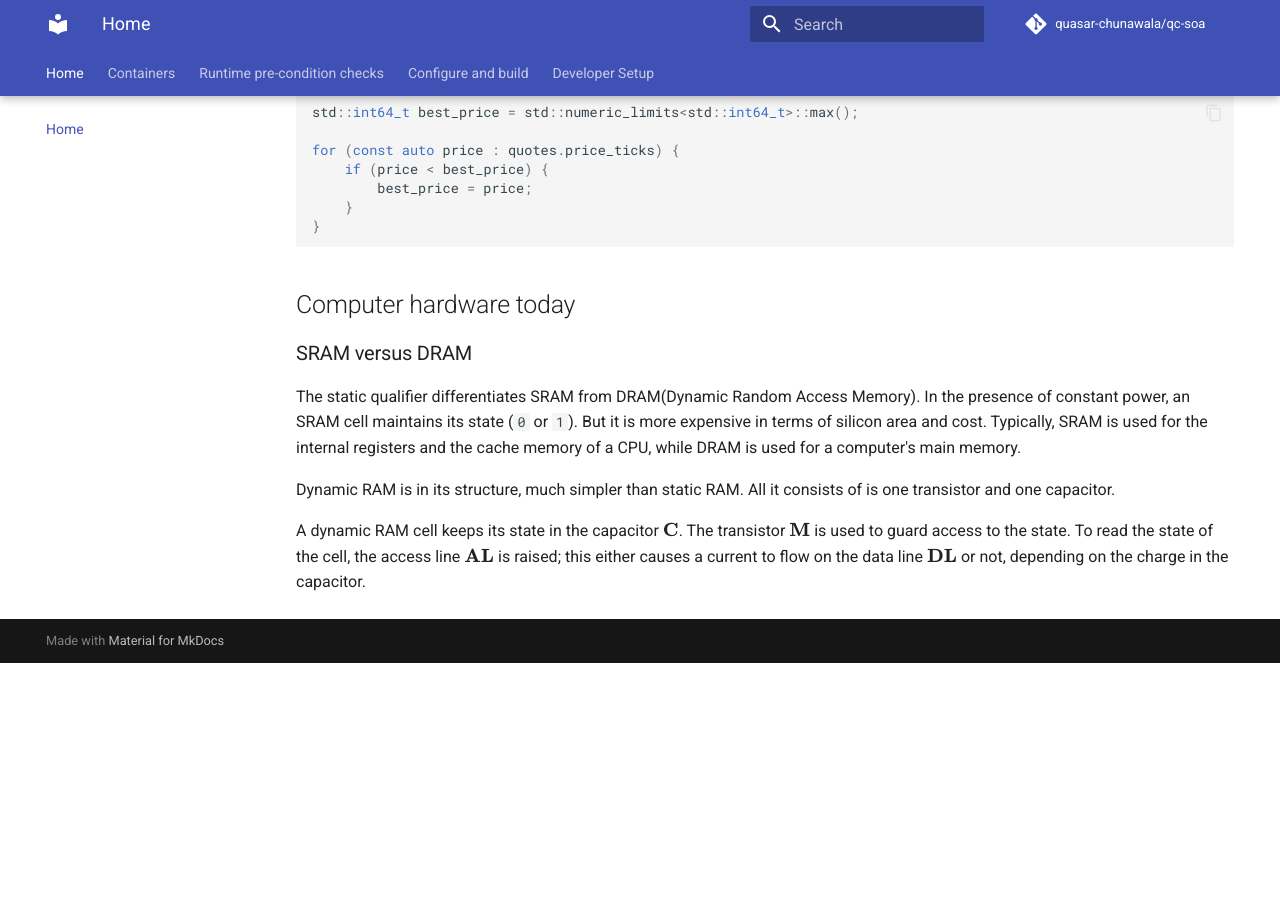
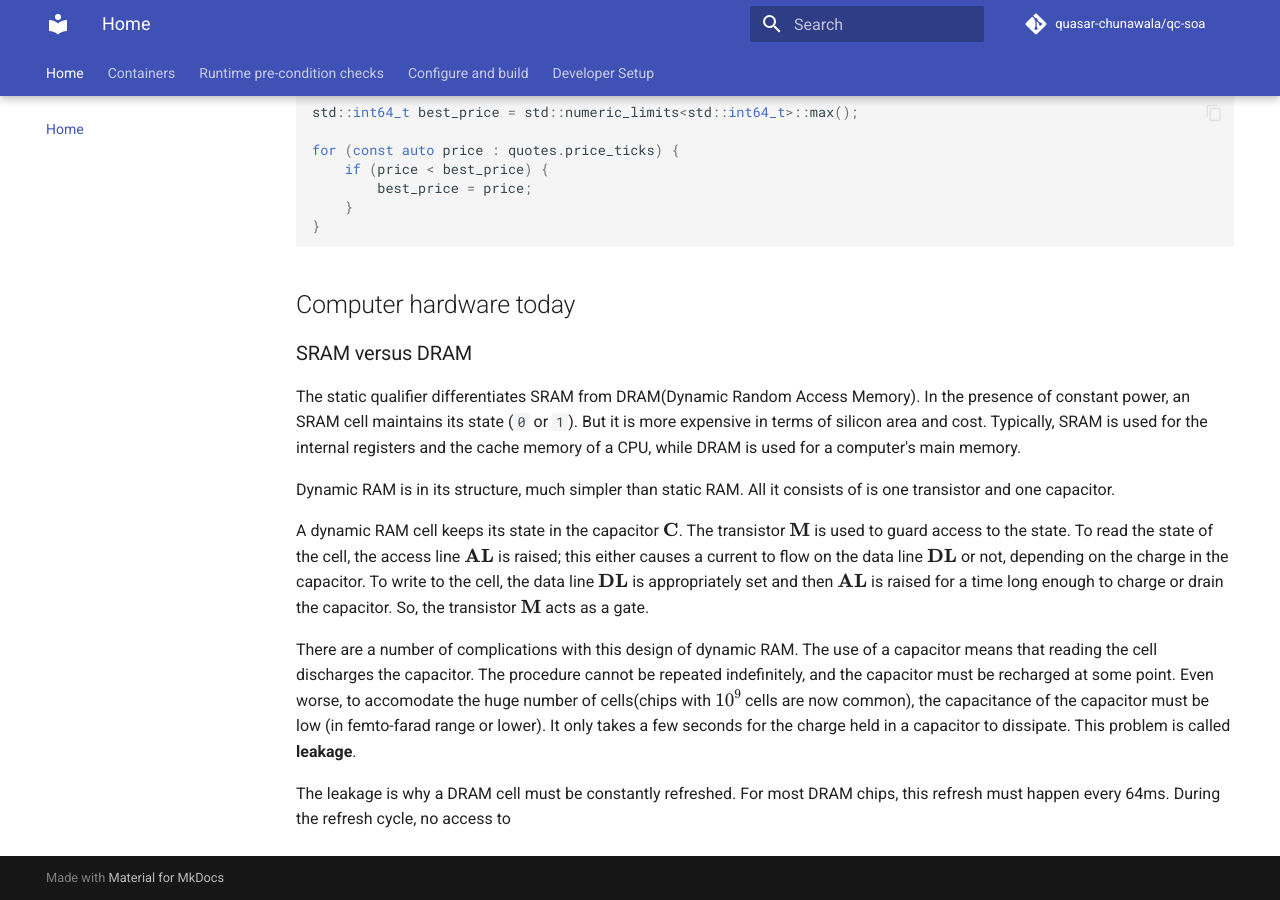
Before and after one commit to quasar-chunawala/qc-soa, an MkDocs documentation site: the page built from docs/index.md, in a window 1280 px wide and 900 px high, scrolled down 3927 px. Built offline with MkDocs 1.6.1 and Material for MkDocs 9.7.7, drawn with Linux system fonts in a browser that asks for light colours; comment, search, counter and statistics services are not loaded; before the commit the page ends 4590 px from its top, so only the background shows below that.

Commit message:
Updating docs

```diff
--- a/docs/index.md
+++ b/docs/index.md
@@ -157,4 +157,8 @@ The static qualifier differentiates SRAM from DRAM(Dynamic Random Access Memory)
 
 Dynamic RAM is in its structure, much simpler than static RAM. All it consists of is one transistor and one capacitor.
 
-A dynamic RAM cell keeps its state in the capacitor $\textbf{C}$. The transistor $\textbf{M}$ is used to guard access to the state. To read the state of the cell, the access line $\textbf{AL}$ is raised; this either causes a current to flow on the data line $\textbf{DL}$ or not, depending on the charge in the capacitor.
+A dynamic RAM cell keeps its state in the capacitor $\textbf{C}$. The transistor $\textbf{M}$ is used to guard access to the state. To read the state of the cell, the access line $\textbf{AL}$ is raised; this either causes a current to flow on the data line $\textbf{DL}$ or not, depending on the charge in the capacitor. To write to the cell, the data line $\mathbf{DL}$ is appropriately set and then $\mathbf{AL}$ is raised for a time long enough to charge or drain the capacitor. So, the transistor $\mathbf{M}$ acts as a gate.
+
+There are a number of complications with this design of dynamic RAM. The use of a capacitor means that reading the cell discharges the capacitor. The procedure cannot be repeated indefinitely, and the capacitor must be recharged at some point. Even worse, to accomodate the huge number of cells(chips with $10^9$ cells are now common), the capacitance of the capacitor must be low (in femto-farad range or lower). It only takes a few seconds for the charge held in a capacitor to dissipate. This problem is called **leakage**.
+
+The leakage is why a DRAM cell must be constantly refreshed. For most DRAM chips, this refresh must happen every 64ms. During the refresh cycle, no access to
```
